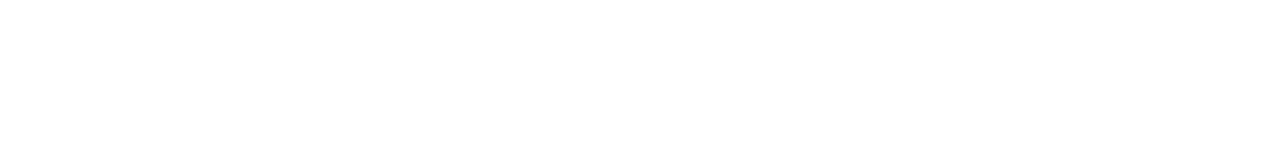
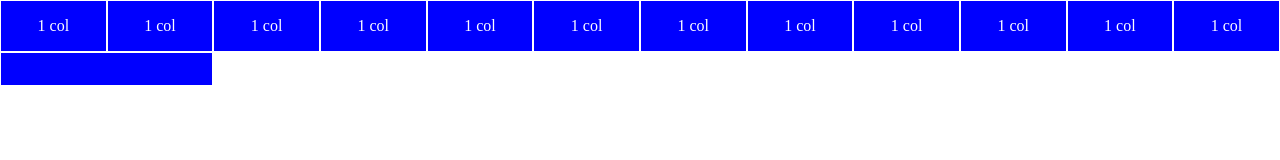
Before and after one commit to FedericoRosso97/html-css-12bool, a plain HTML site: page inedx.html in a window 1280 px wide. Drawn offline with Linux system fonts and the light colour scheme.

Commit message:
faccio la prima riga di blocchi

```diff
--- a/inedx.html
+++ b/inedx.html
@@ -11,7 +11,46 @@
 <body>
     <main>
         <div class="container">
-            <div class="row"></div>
+            <div class="row">
+                <div class="col-1">
+                    <p>1 col</p>
+                </div>
+                <div class="col-1">
+                    <p>1 col</p>
+                </div>
+                <div class="col-1">
+                    <p>1 col</p>
+                </div>
+                <div class="col-1">
+                    <p>1 col</p>
+                </div>
+                <div class="col-1">
+                    <p>1 col</p>
+                </div>
+                <div class="col-1">
+                    <p>1 col</p>
+                </div>
+                <div class="col-1">
+                    <p>1 col</p>
+                </div>
+                <div class="col-1">
+                    <p>1 col</p>
+                </div>
+                <div class="col-1">
+                    <p>1 col</p>
+                </div>
+                <div class="col-1">
+                    <p>1 col</p>
+                </div>
+                <div class="col-1">
+                    <p>1 col</p>
+                </div>
+                <div class="col-1">
+                    <p>1 col</p>
+                </div>
+
+                <div class="col-2"></div>
+            </div>
         </div>
     </main>
 
--- a/style.css
+++ b/style.css
@@ -7,6 +7,14 @@ margin: 0;
 .row{
     display: flex;
     flex-wrap: wrap;
+}
+
+[class^=col]{
+    text-align: center;
+    background-color: blue;
+    border: 1px solid white;
+    color: white;
+    padding: 1rem;
 }
 
 .col-1{
@@ -56,3 +64,8 @@ margin: 0;
 .col-12{
     flex-basis: calc((100% / 12) * 12);
 }
+
+
+.offset-1{
+    margin-left: calc(100%);
+}
```
